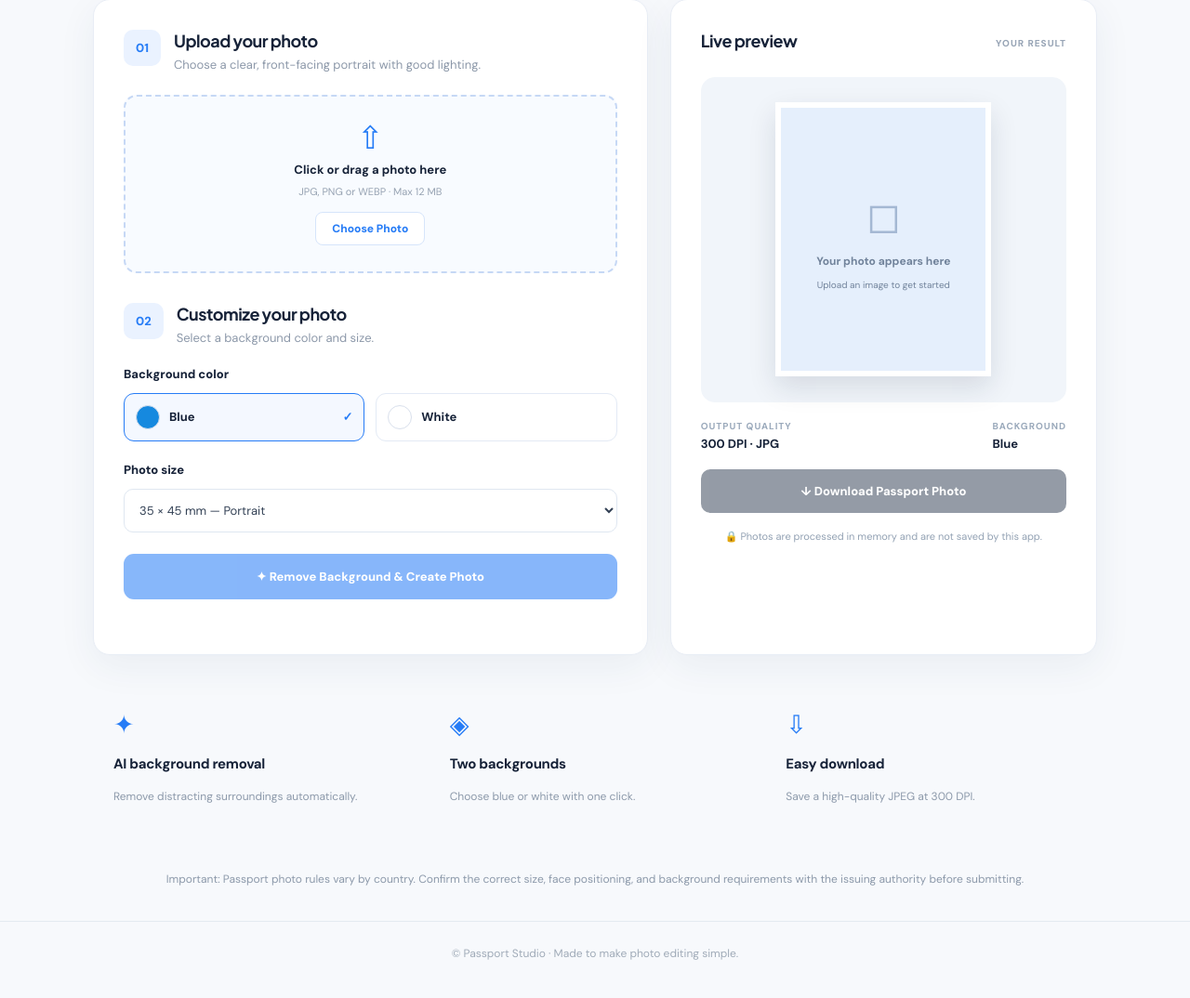
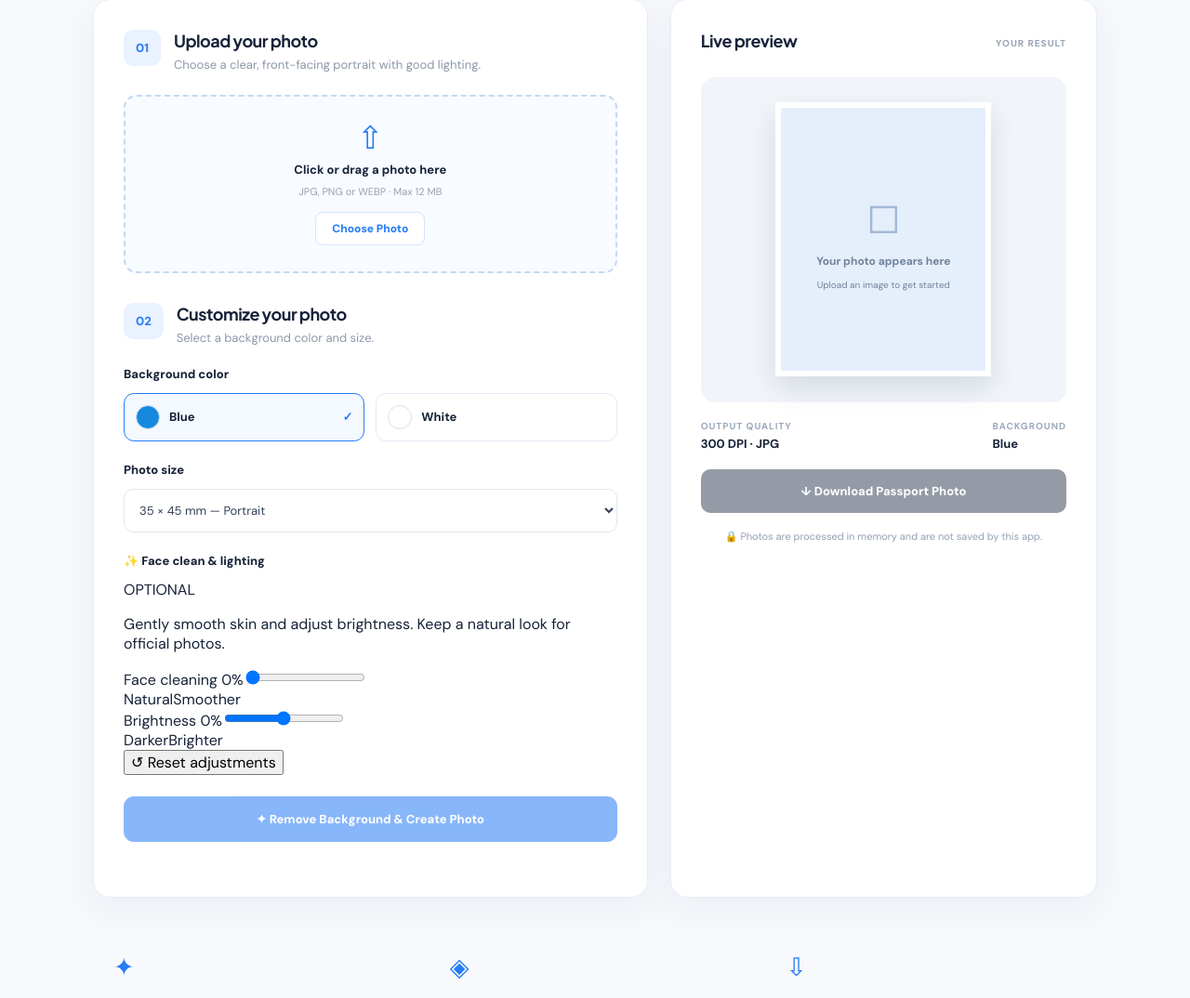
Before and after one commit to Pazeerahmed/passport-photo-maker, a Flask app: page / in a window 1280 px wide. Shown: the part 424-1498 px from the top of the page at 93% size. Before the commit the page ends 1457 px from the top, so only its background shows below. Run offline with Flask 3, Linux system fonts and the light colour scheme.

Commit message:
Add face cleaning and brightness sliders

```diff
--- a/templates/index.html
+++ b/templates/index.html
@@ -8,7 +8,7 @@
 <div class="step next"><span class="step-number">02</span><div><h2>Customize your photo</h2><p>Select a background color and size.</p></div></div>
 <h3>Background color</h3><div class="choices"><label class="option selected" data-bg="blue"><input type="radio" name="background" value="blue" checked><span class="swatch blue"></span>Blue<span class="tick">✓</span></label><label class="option" data-bg="white"><input type="radio" name="background" value="white"><span class="swatch white"></span>White<span class="tick">✓</span></label></div>
 <label class="size-label" for="size">Photo size</label><select id="size"><option value="35x45">35 × 45 mm — Portrait</option><option value="2x2">2 × 2 inches — Square</option><option value="25x35">25 × 35 mm — Small portrait</option></select>
-<button id="generate" disabled>✦ Remove Background & Create Photo</button><p id="status" role="status" aria-live="polite"></p>
+<div class="retouch"><div class="retouch-head"><h3>✨ Face clean &amp; lighting</h3><span>OPTIONAL</span></div><p class="retouch-note">Gently smooth skin and adjust brightness. Keep a natural look for official photos.</p><div class="control-row"><label for="smooth">Face cleaning <output id="smoothValue" for="smooth">0%</output></label><input type="range" id="smooth" min="0" max="100" value="0" step="5"><div class="range-labels"><span>Natural</span><span>Smoother</span></div></div><div class="control-row"><label for="brightness">Brightness <output id="brightnessValue" for="brightness">0%</output></label><input type="range" id="brightness" min="-50" max="50" value="0" step="5"><div class="range-labels"><span>Darker</span><span>Brighter</span></div></div><button type="button" id="resetAdjustments" class="reset-adjustments">↺ Reset adjustments</button></div><button id="generate" disabled>✦ Remove Background & Create Photo</button><p id="status" role="status" aria-live="polite"></p>
 </div><aside class="preview-panel"><div class="preview-head"><h2>Live preview</h2><span class="preview-label">YOUR RESULT</span></div>
 <div class="preview-stage"><div class="preview-photo"><div class="placeholder"><span>◻</span><strong>Your photo appears here</strong><small>Upload an image to get started</small></div><img id="result" alt="Preview of your passport photo" hidden></div></div>
 <div class="preview-footer"><div><small>OUTPUT QUALITY</small><strong>300 DPI · JPG</strong></div><div><small>BACKGROUND</small><strong id="colorName">Blue</strong></div></div>
```
